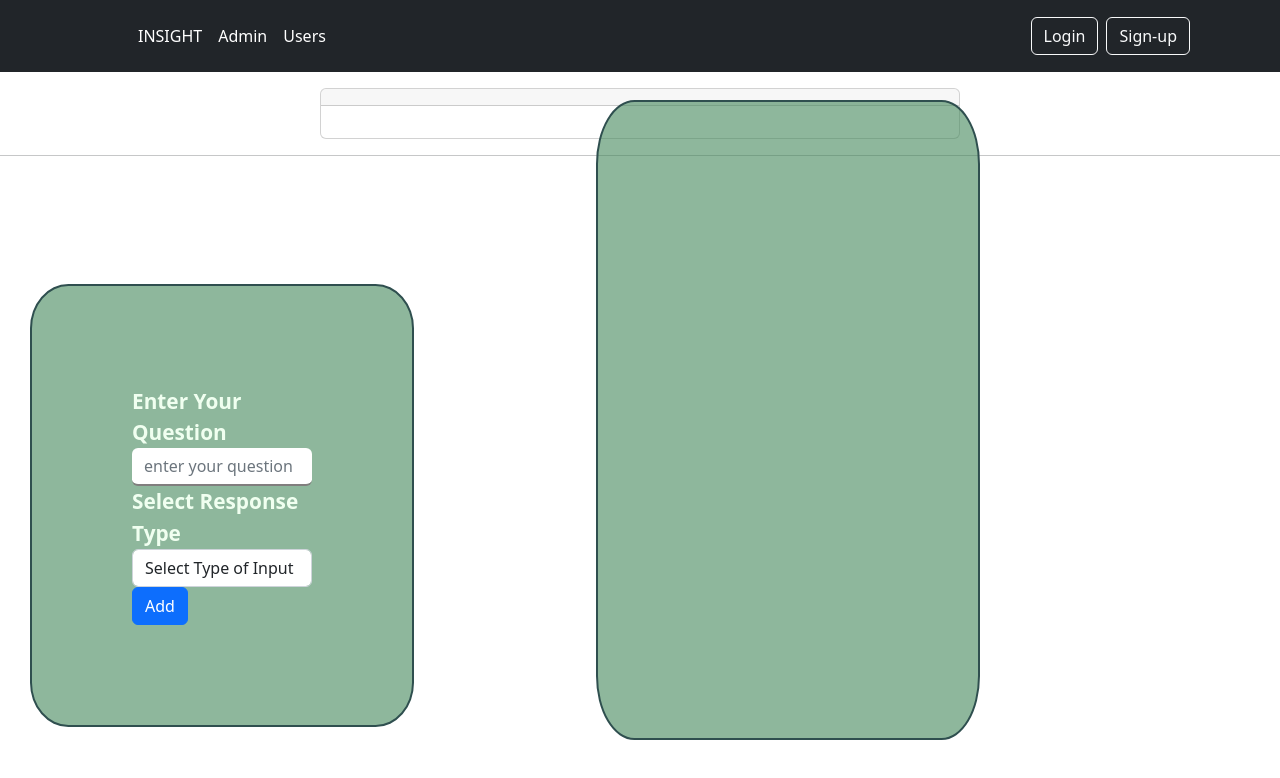
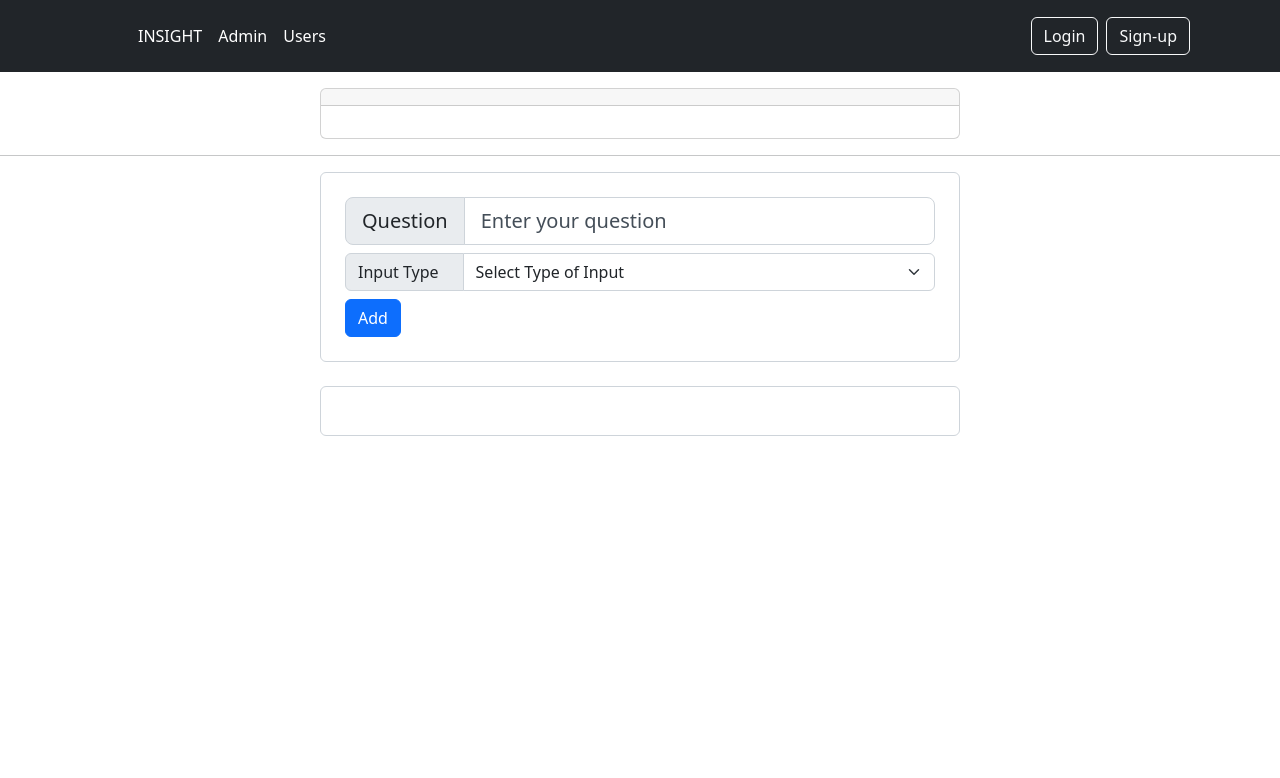
Before and after one commit to HastiSutaria/Insight, an Angular app in the folder insight-frontend/: page /newSurvey in a window 1280 px wide. Shown: the top 778 px of the page. Built offline with nearby package versions, Linux system fonts and the light colour scheme.

Commit message:
Enhanced frontend

```diff
--- a/insight-frontend/src/app/components/admin-dashboard/new-survey/new-survey.component.css
+++ b/insight-frontend/src/app/components/admin-dashboard/new-survey/new-survey.component.css
@@ -1,36 +1,10 @@
-input {
-  outline: 0;
-  border-width: 0 0 2px;
-  border-color: rgb(129, 126, 126);
+::placeholder {
+  color: #444e58;
+  opacity: 1;
 }
-.dynamicForm{
-  max-width: 30vw;
-  margin-top: 10%;
 
-  margin-left: 30px;
-  border: 2px solid darkslategray;
-  padding: 100px;
-  background-color: rgba(68, 136, 90,0.6);
-  border-radius: 10%;
-  font-weight: bold;
-  font-size: 1.3rem;
-  color: honeydew;
-  position: relative;
-}
-.surveyForm{
-  position: absolute;
-  top:100px;
-  right: 300px;
-  width: 30vw;
-  border: 2px solid darkslategray;
-  background-color: rgba(68, 136, 90,0.6);
-  border-radius: 10%;
-  height:80vh;
-  padding: 20px;
-  font-weight: bold;
-  font-size: 1.3rem;
-  color: honeydew;
-
+#displayFormInputs > * {
+  margin: 10px 0;
 }
 .lds-dual-ring {
   position: absolute;
--- a/insight-frontend/src/app/components/admin-dashboard/new-survey/new-survey.component.html
+++ b/insight-frontend/src/app/components/admin-dashboard/new-survey/new-survey.component.html
@@ -1,69 +1,111 @@
 <div class="d-flex justify-content-center">
-  <div class="card mt-3 w-50 ">
+  <div class="card mt-3 w-50">
     <h1 class="card-header">
-      {{ formName}}
+      {{ formName }}
     </h1>
     <div class="card-body">
       <blockquote class="blockquote mb-0">
-        <p> {{ description }} </p>
+        <p>{{ description }}</p>
       </blockquote>
     </div>
   </div>
 </div>
-<hr>
+<hr />
 
-<form class="dynamicForm" [formGroup]="dynamicForm" (ngSubmit)="onAddInputElement()">
-  <div class="form-group">
-    <label for="exampleFormControlSelect1">Enter Your Question</label>
+<div class="d-flex justify-content-center">
+  <div class="w-50">
+    <form
+      [formGroup]="dynamicForm"
+      class="form-control p-4"
+      (ngSubmit)="onAddInputElement()"
+    >
+      <div class="input-group input-group-lg">
+        <!-- <label for="exampleFormControlSelect1">Enter Your Question</label> -->
+        <span class="input-group-text">Question</span>
         <input
           class="form-control"
           type="text"
-      placeholder="enter your question"
+          placeholder="Enter your question"
           formControlName="question"
-
         />
       </div>
-  <div class="form-group">
-    <label for="exampleFormControlSelect1">Select Response Type</label>
-    <select
-      class="form-control"
-      id="exampleFormControlSelect1"
-      formControlName="type"
 
+      <div class="input-group mt-2">
+        <span class="input-group-text pe-4" for="inputGroupSelect02"
+          >Input Type</span
         >
+        <select class="form-select" formControlName="type">
           <option selected>Select Type of Input</option>
           <option *ngFor="let type of inputTypes">{{ type }}</option>
         </select>
       </div>
+
+      <!--  -->
+      <!-- Dynamic Content -->
+      <!--  -->
+
       <div
         formArrayName="options"
-  *ngIf="this.dynamicForm.get('type').value === 'radio' || this.dynamicForm.get('type').value==='checkbox' || this.dynamicForm.get('type').value==='select'"
+        *ngIf="
+          this.dynamicForm.get('type').value === 'radio' ||
+          this.dynamicForm.get('type').value === 'checkbox' ||
+          this.dynamicForm.get('type').value === 'select'
+        "
       >
-<a style="cursor: pointer;" (click)="onAddOption()" ><i class="bi bi-plus"></i></a>
-  <!-- <button  type="button">Add Option</button> -->
+        <button
+          class="btn btn-secondary mt-2 mr-2"
+          type="button"
+          (click)="onAddOption()"
+        >
+          Add Option
+        </button>
         <div
           *ngFor="
             let controls of dynamicForm.get('options')['controls'];
             let i = index
           "
+          class="mt-2"
         >
-    <label for="option{{ i }}">Option {{ i + 1 }}</label>
-    <span style="display: flex;">
-      <input type="text" placeholder="enter option" [formControlName]="i"  />
-      <a style="cursor: pointer;" (click)="onDeleteOption(i)"><i class="bi bi-trash"></i></a>
+          <label for="option{{ i }}"
+            ><strong>Option {{ i + 1 }}. </strong></label
+          >
+          <span style="display: flex; align-items: center">
+            <input
+              type="text"
+              placeholder="enter option"
+              [formControlName]="i"
+              class="form-control"
+            />
+            <a
+              style="cursor: pointer; margin-left: 10px"
+              (click)="onDeleteOption(i)"
+              ><i class="bi bi-trash"></i
+            ></a>
           </span>
-
         </div>
       </div>
-<button class="btn btn-primary" type="submit">Add</button>
+      <button class="btn btn-primary mt-2" type="submit">Add</button>
       <div *ngIf="addingInputElement" class="lds-dual-ring"></div>
+    </form>
+  </div>
+</div>
 
-</form>
-
-<form class="surveyForm" #surveyForm="ngForm" (ngSubmit)="onSubmitSurveyForm(surveyForm)">
-  <div *ngFor="let input of dynamicInputs; let i = index">
+<div class="d-flex justify-content-center">
+  <div class="w-50">
+    <form
+      class="form-control p-4 mt-4"
+      #surveyForm="ngForm"
+      (ngSubmit)="onSubmitSurveyForm(surveyForm)"
+    >
+      <div
+        *ngFor="let input of dynamicInputs; let i = index"
+        id="displayFormInputs"
+      >
+        <!-- Paragraph -->
         <div *ngIf="input.type === 'paragraph'" class="form-group">
-      <label for="paragraph{{ i }}">{{ input.label }}</label>
+          <label for="paragraph{{ i }}"
+            ><strong>{{ i + 1 }}. {{ input.label }}</strong></label
+          >
           <input
             class="form-control"
             type="text"
@@ -75,9 +117,12 @@
             disabled
           />
         </div>
-    <div class="form-group form-check" *ngIf="input.type === 'date'">
-      <label for="DateQuestion">{{ input.label }}</label>
 
+        <!-- Date -->
+        <div *ngIf="input.type === 'date'" class="form-group">
+          <label for="DateQuestion"
+            ><strong>{{ i + 1 }}. {{ input.label }}</strong></label
+          >
 
           <input
             type="date"
@@ -86,11 +131,13 @@
             ngModel
             disabled
           />
+        </div>
 
-
-    </div>
+        <!-- Radio -->
         <div *ngIf="input.type === 'radio'">
-      <label for="radioButtonQuestion">{{ input.label }}</label>
+          <label for="radioButtonQuestion"
+            ><strong>{{ i + 1 }}. {{ input.label }}</strong></label
+          >
           <div *ngFor="let option of input.options; let z = index">
             <div class="radio">
               <label for="radioButtonOption{{ z }}"
@@ -104,18 +151,27 @@
             </div>
           </div>
         </div>
+
+        <!-- Select -->
         <div *ngIf="input.type === 'select'">
-      <label for="selectInputQuestion">{{ input.label }}</label>
-      <select class="form-control" id="exampleFormControlSelect" name="SelectQuestion" disabled>
+          <label for="selectInputQuestion"
+            ><strong>{{ i + 1 }}. {{ input.label }}</strong></label
+          >
+          <select
+            class="form-select"
+            id="exampleFormControlSelect"
+            name="SelectQuestion"
+          >
             <option selected>Select Type of Input</option>
-        <option *ngFor="let option of input.options" value="{{option}}">{{
-          option
-        }}</option>
+            <option *ngFor="let option of input.options" value="{{ option }}">
+              {{ option }}
+            </option>
           </select>
         </div>
       </div>
-  <ng-template [ngIf]="dynamicInputs.length>0"
-    ><button type="submit" class="btn btn-primary" >Save</button>
+      <ng-template [ngIf]="dynamicInputs.length > 0"
+        ><button type="submit" class="btn btn-primary">Save</button>
       </ng-template>
-
     </form>
+  </div>
+</div>
--- a/insight-frontend/src/app/components/admin-dashboard/new-survey/new-survey.component.ts
+++ b/insight-frontend/src/app/components/admin-dashboard/new-survey/new-survey.component.ts
@@ -37,9 +37,9 @@ export class NewSurveyComponent implements OnInit {
 
   onAddInputElement(){
     this.addingInputElement = true;
-    if (this.dynamicInputs.length < 1) {
-      this.formName = this.dynamicForm.value.name;
-    }
+    // if (this.dynamicInputs.length < 1) {
+    //   this.formName = this.dynamicForm.value.name;
+    // }
 
 
     setTimeout(() => {
```
Lines whose indentation alone changed are shown as unchanged.
